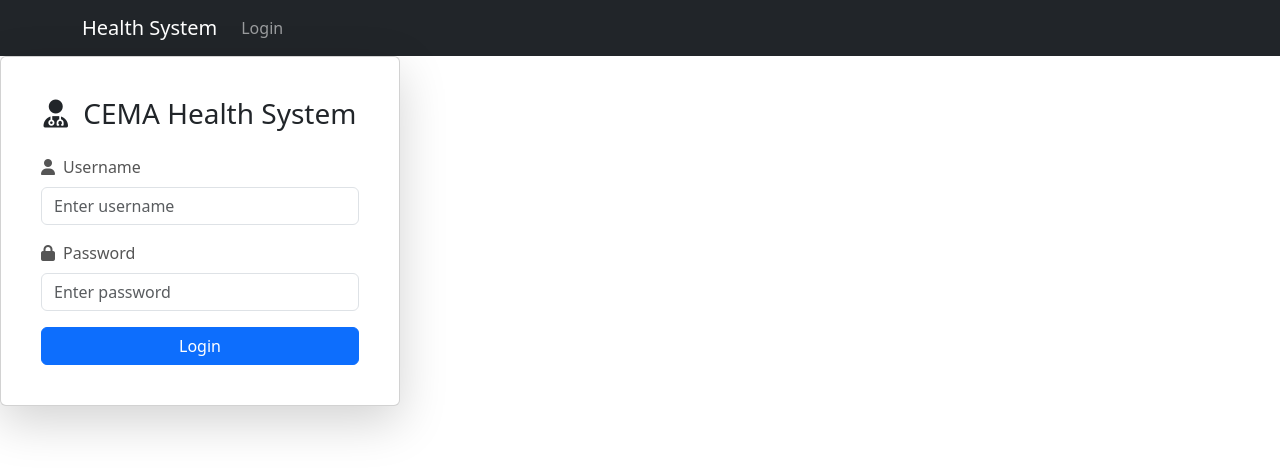
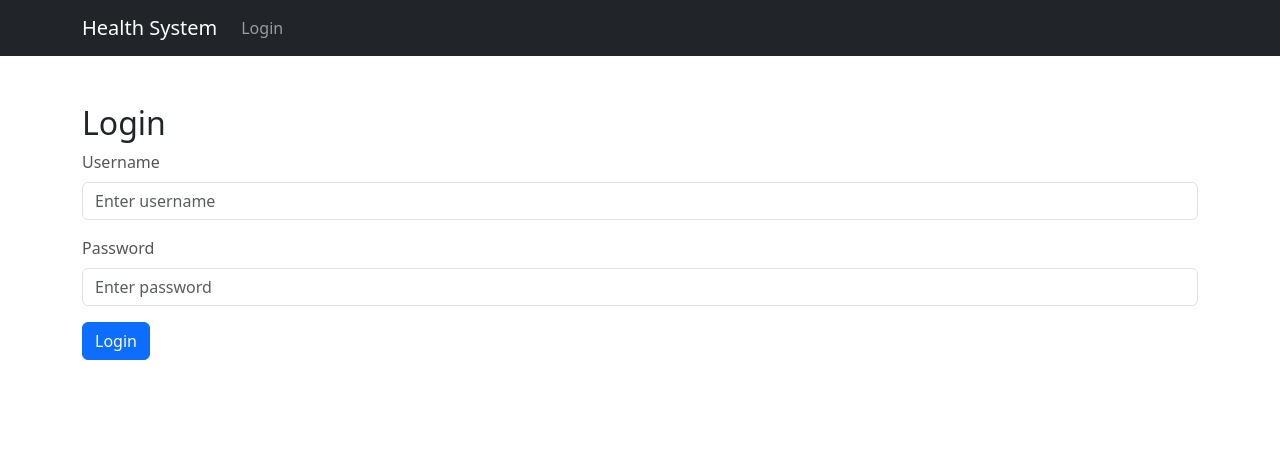
Before and after one commit to shxcq/cema-health-system, a React (Create React App) app in the folder frontend/: page / in a window 1280 px wide. Shown: the top 474 px of the page. Built offline with nearby package versions, Linux system fonts and the light colour scheme.

Commit message:
Fix TypeScript error in LoginForm by adding onLogin prop
- Added LoginFormProps interface to define the onLogin prop.
- Updated LoginForm to accept and use the onLogin prop, fixing TS2322 error.
- Ensures App.tsx can notify authentication state changes after login.

```diff
--- a/frontend/src/components/LoginForm.tsx
+++ b/frontend/src/components/LoginForm.tsx
@@ -1,34 +1,41 @@
-import React from 'react';
-import { Form, Button, Card, Alert } from 'react-bootstrap';
+import React, { useState } from 'react';
+import axios from 'axios';
+import { Container, Form, Button, Alert } from 'react-bootstrap';
+import { useNavigate } from 'react-router-dom';
 
+// Define the props interface for LoginForm
 interface LoginFormProps {
-  username: string;
-  password: string;
-  error: string;
-  setUsername: (value: string) => void;
-  setPassword: (value: string) => void;
-  handleLogin: (e: React.FormEvent) => void;
+  onLogin: () => void; // Callback to notify parent (App.tsx) of successful login
 }
 
-const LoginForm: React.FC<LoginFormProps> = ({
-  username,
-  password,
-  error,
-  setUsername,
-  setPassword,
-  handleLogin,
-}) => (
-  <Card className="p-4 shadow-lg" style={{ maxWidth: '400px', width: '100%' }}>
-    <Card.Body>
-      <h3 className="text-center mb-4">
-        <i className="fas fa-user-md me-2"></i> CEMA Health System
-      </h3>
+const LoginForm: React.FC<LoginFormProps> = ({ onLogin }) => {
+  const [username, setUsername] = useState('');
+  const [password, setPassword] = useState('');
+  const [error, setError] = useState('');
+  const navigate = useNavigate();
+
+  const handleSubmit = async (e: React.FormEvent) => {
+    e.preventDefault();
+    try {
+      const response = await axios.post('http://localhost:5001/api/login', {
+        username,
+        password,
+      });
+      localStorage.setItem('token', response.data.access_token);
+      onLogin(); // Notify App.tsx of successful login
+      navigate('/dashboard');
+    } catch (err) {
+      setError('Invalid username or password.');
+    }
+  };
+
+  return (
+    <Container className="mt-5">
+      <h2>Login</h2>
       {error && <Alert variant="danger">{error}</Alert>}
-      <Form onSubmit={handleLogin}>
+      <Form onSubmit={handleSubmit}>
         <Form.Group className="mb-3" controlId="username">
-          <Form.Label>
-            <i className="fas fa-user me-2"></i>Username
-          </Form.Label>
+          <Form.Label>Username</Form.Label>
           <Form.Control
             type="text"
             placeholder="Enter username"
@@ -38,9 +45,7 @@ const LoginForm: React.FC<LoginFormProps> = ({
           />
         </Form.Group>
         <Form.Group className="mb-3" controlId="password">
-          <Form.Label>
-            <i className="fas fa-lock me-2"></i>Password
-          </Form.Label>
+          <Form.Label>Password</Form.Label>
           <Form.Control
             type="password"
             placeholder="Enter password"
@@ -49,12 +54,12 @@ const LoginForm: React.FC<LoginFormProps> = ({
             required
           />
         </Form.Group>
-        <Button variant="primary" type="submit" className="w-100 btn-hover">
+        <Button variant="primary" type="submit">
           Login
         </Button>
       </Form>
-    </Card.Body>
-  </Card>
-);
+    </Container>
+  );
+};
 
 export default LoginForm;
```
